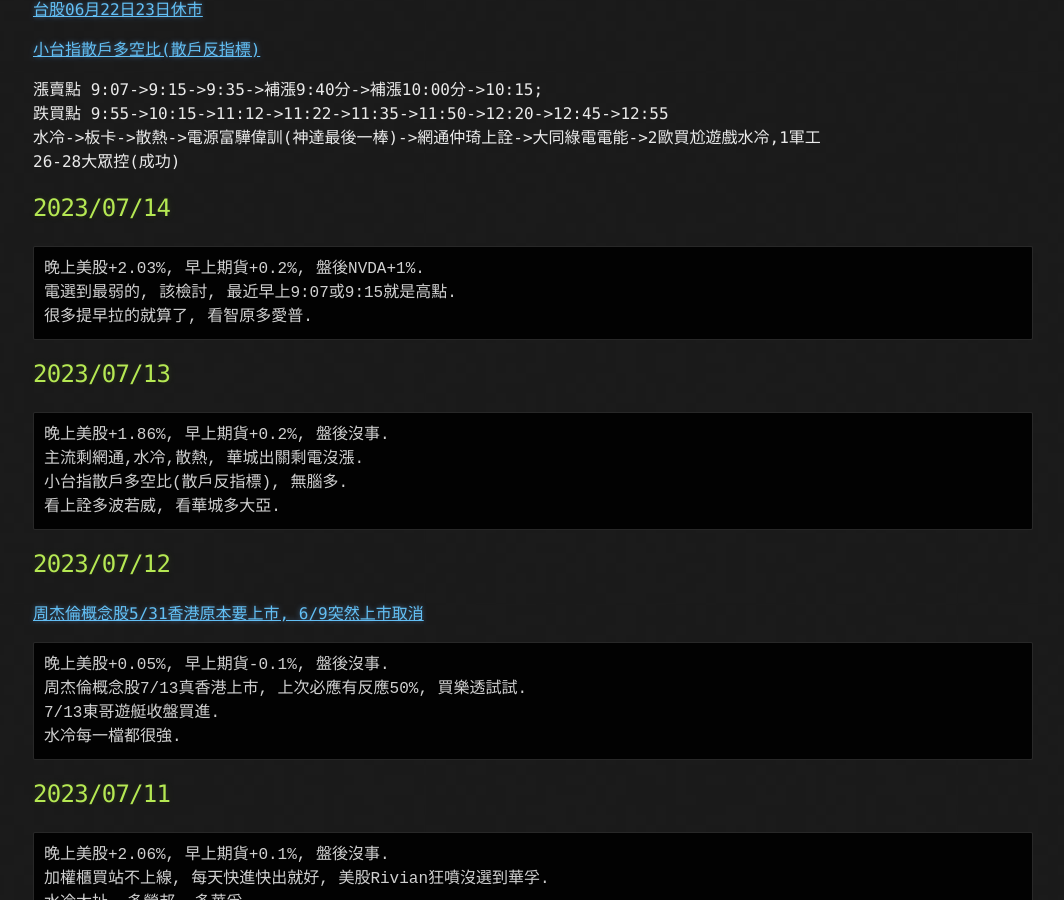
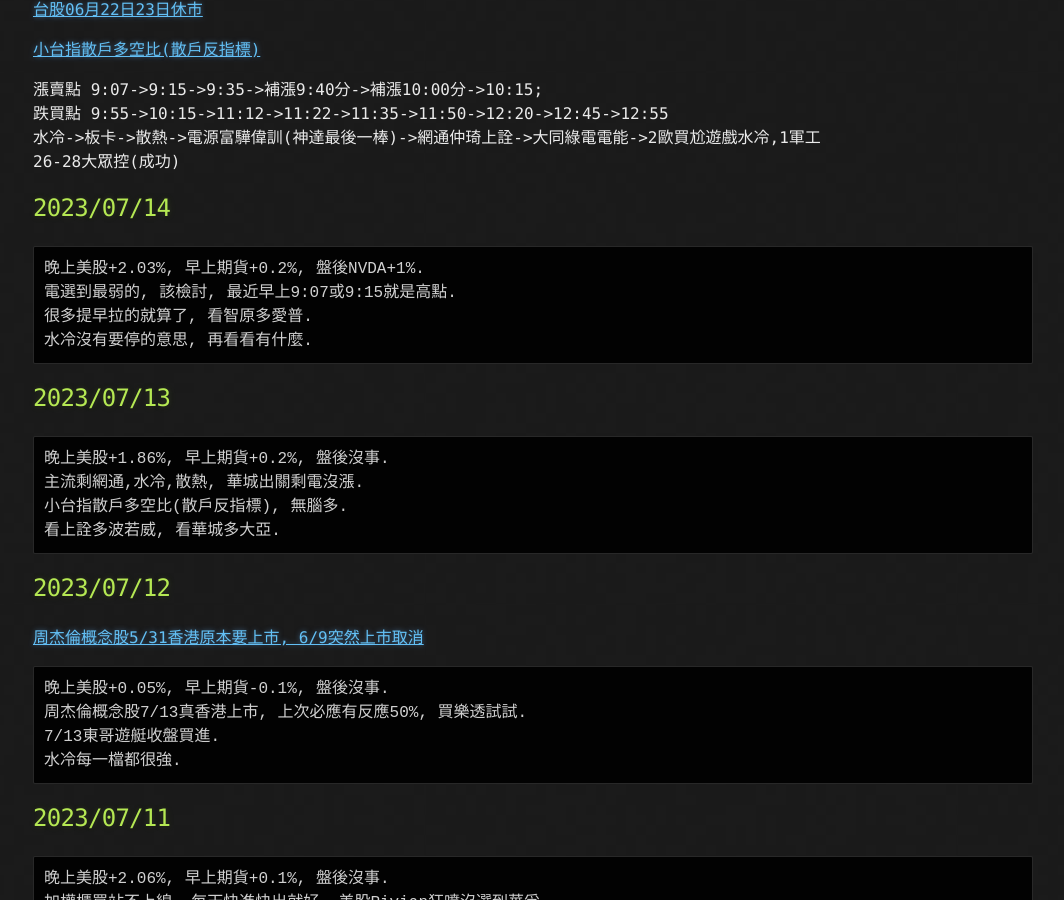
Before and after one commit to lepg5487/Stock_God, a Jekyll site: the page built from index.md, in a window 1280 px wide and 900 px high, scrolled down 460 px. Shown: the whole window, without its empty margins (107-1171 px from the left). Built offline with Jekyll 4.4.1, drawn with Linux system fonts in a browser that asks for light colours; our own code applies the rules of GitHub Pages for plain Markdown files.

Commit message:
Update index.md

````diff
--- a/index.md
+++ b/index.md
@@ -26,6 +26,7 @@
 晚上美股+2.03%, 早上期貨+0.2%, 盤後NVDA+1%.
 電選到最弱的, 該檢討, 最近早上9:07或9:15就是高點.
 很多提早拉的就算了, 看智原多愛普.
+水冷沒有要停的意思, 再看看有什麼.
 ```
 
 ## 2023/07/13
````
